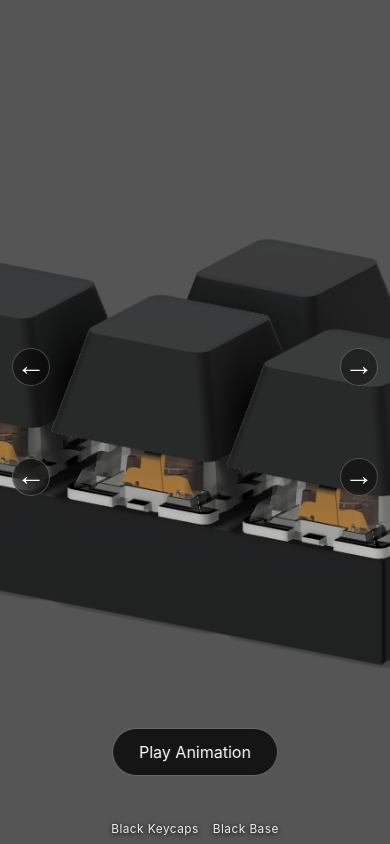
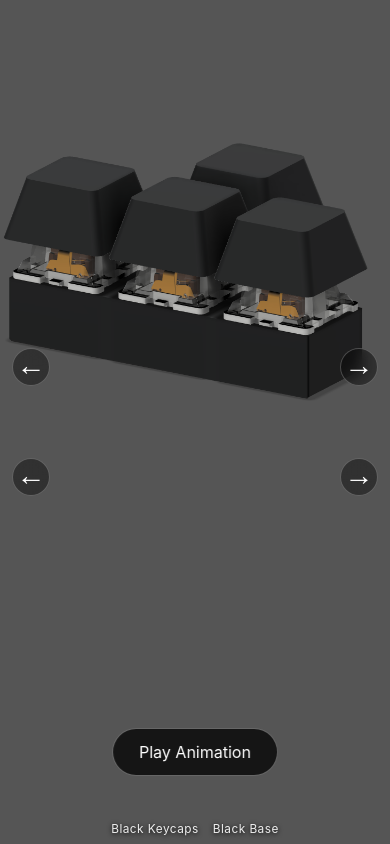
Before and after one commit to primegoblin32/keyboard-keychain-website, a React (Vite) app: page / in a window 390 px wide. Built offline with nearby package versions, Linux system fonts and the light colour scheme.

Commit message:
Change mobile ui for testing, height 60%

```diff
--- a/src/App.css
+++ b/src/App.css
@@ -123,7 +123,7 @@ button { font: inherit; }
   .caption { bottom: max(8px, env(safe-area-inset-bottom)); font-size: .74rem; }
   .animation {
     width: 100%;
-    height: 100%;
+    height: 60%;
     margin: auto;
     object-fit: cover;
     object-position: center;
```
